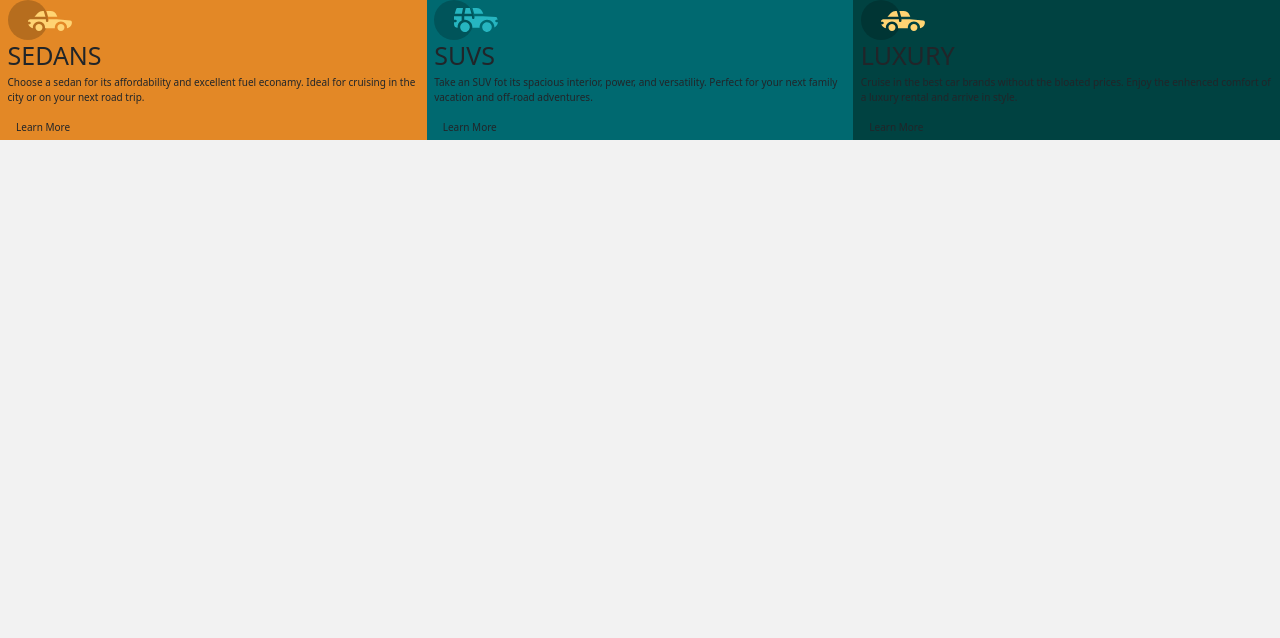
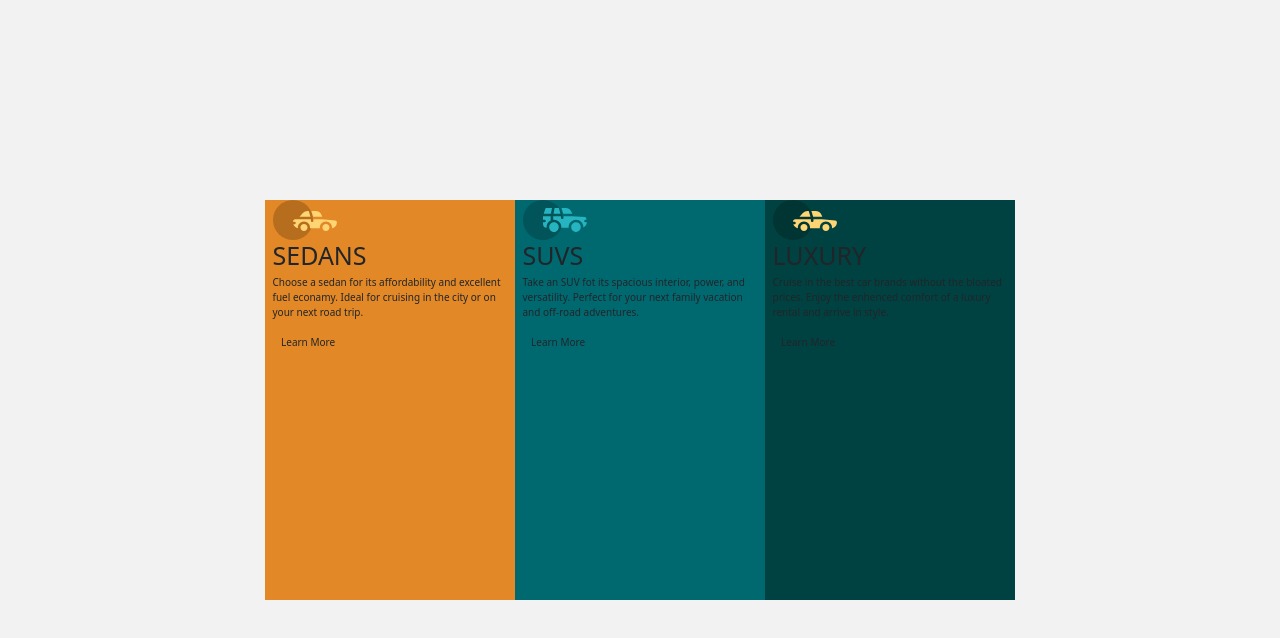
Before and after one commit to jmanager25/3-collumn-preview-card, a plain HTML site: page index.html in a window 1280 px wide. Drawn offline with nearby package versions, Linux system fonts and the light colour scheme.

Commit message:
Add the card structures

```diff
--- a/assets/css/style.css
+++ b/assets/css/style.css
@@ -16,6 +16,16 @@ main {
     min-width: 100%;
 }
 
+.row {
+    align-content: center;
+    height: 100vh;
+}
+
+.content-container {
+    height: 40rem;
+    width: 25rem;
+}
+
 h1 {
     text-transform: uppercase;
 }
--- a/index.html
+++ b/index.html
@@ -16,7 +16,7 @@
     <body>
         <main class="container">
             <div class="row justify-content-center">
-                <div class="sedans col-sm-4">
+                <div class="sedans col-sm-4 content-container">
                     <div>
                         <svg width="64" height="40" xmlns="http://www.w3.org/2000/svg"><g fill="none" fill-rule="evenodd"><circle fill="#000" opacity=".201" cx="20" cy="20" r="20"/><path d="M52.936 24.11c1.942 0 3.517 1.542 3.517 3.445 0 1.903-1.575 3.445-3.517 3.445s-3.516-1.542-3.516-3.445c0-1.903 1.574-3.445 3.516-3.445zm-21.957 0c1.942 0 3.517 1.542 3.517 3.445 0 1.903-1.575 3.445-3.517 3.445s-3.516-1.542-3.516-3.445c0-1.903 1.574-3.445 3.516-3.445zm6.948-4.848v1.429c0 .716.61 1.293 1.348 1.259a1.295 1.295 0 001.225-1.295v-1.393h8.256l13.483 1.313c.956.093 1.676.881 1.676 1.814 0 2.89-2.126 5.303-4.926 5.819.397-3.557-2.458-6.62-6.053-6.62-3.646 0-6.504 3.14-6.039 6.723h-9.879c.466-3.588-2.397-6.722-6.039-6.722-3.595 0-6.45 3.062-6.052 6.62-2.14-.398-3.916-1.912-4.61-3.931h1.142c.731 0 1.32-.598 1.285-1.322-.033-.678-.629-1.2-1.322-1.2H20v-.251c0-1.274 1.066-2.243 2.306-2.243h15.62zM42.59 11c2.645 0 4.99 1.556 5.972 3.963l.726 1.779H40.17L38.413 11h4.178zm-6.865 0l1.758 5.741H26.505l3.357-3.654A6.502 6.502 0 0134.644 11h1.082z" fill="#FFD473" fill-rule="nonzero"/></g></svg>
                     </div>
@@ -26,7 +26,7 @@
                     </p>
                     <button class="btn">Learn More</button>
                 </div>
-                <div class="suvs col-sm-4">
+                <div class="suvs col-sm-4 content-container">
                     <div>
                         <svg width="64" height="40" xmlns="http://www.w3.org/2000/svg"><g fill="none" fill-rule="evenodd"><circle fill="#000" opacity=".201" cx="20" cy="20" r="20"/><path d="M31.002 22.358c2.917 0 5.18 2.593 4.762 5.506a4.828 4.828 0 01-2.962 3.778 4.797 4.797 0 01-5.3-1.165c-1.188-1.26-1.235-2.613-1.263-2.613-.42-2.924 1.857-5.506 4.763-5.506zm22 0c3.457 0 5.798 3.567 4.41 6.744A4.816 4.816 0 0152.3 31.94a4.826 4.826 0 01-4.06-4.077c-.42-2.915 1.846-5.506 4.762-5.506zm-15.04-6.083v1.462a1.29 1.29 0 001.352 1.29c.693-.033 1.227-.631 1.227-1.326v-1.426h8.3l13.056.716a1.29 1.29 0 011.164.917c.27.895.446 1.477.563 1.87h-1.047c-.694 0-1.291.534-1.324 1.228a1.29 1.29 0 001.288 1.352h1.445c-.164 2.225-1.57 4.193-3.6 5.05.13-4.212-3.255-7.63-7.384-7.63-4.317 0-7.762 3.718-7.358 8.086h-7.285c.43-4.655-3.503-8.531-8.131-8.046v-3.543h7.734zm-10.312 0v4.308a7.4 7.4 0 00-4.006 7.274 3.874 3.874 0 01-3.642-3.864v-1.635h1.46a1.29 1.29 0 000-2.58h-1.461v-3.213l.003-.29h7.646zm14.986-8.196c2.65 0 5 1.592 5.984 4.055l.63 1.579a5.525 5.525 0 01-.065-.004l-.026-.002-.034-.002-.022-.002a4.178 4.178 0 00-.224-.006l-.098-.001h-.039l-.136-.001h-.052l-.326-.001H40.211L38.528 8.08zm-13.632 0l-1.122 5.616h-7.144l1.47-4.71a1.29 1.29 0 011.231-.906h5.565zm6.832 0l1.683 5.615h-7.007l1.121-5.615h4.203z" fill="#26B5C0" fill-rule="nonzero"/></g></svg>
                     </div>
@@ -36,7 +36,7 @@
                     </p>
                     <button class="btn">Learn More</button>
                 </div>
-                <div class="luxury col-sm-4">
+                <div class="luxury col-sm-4 content-container">
                     <div>
                         <svg width="64" height="40" xmlns="http://www.w3.org/2000/svg"><g fill="none" fill-rule="evenodd"><circle fill="#000" opacity=".201" cx="20" cy="20" r="20"/><path d="M52.936 24.11c1.942 0 3.517 1.542 3.517 3.445 0 1.903-1.575 3.445-3.517 3.445s-3.516-1.542-3.516-3.445c0-1.903 1.574-3.445 3.516-3.445zm-21.957 0c1.942 0 3.517 1.542 3.517 3.445 0 1.903-1.575 3.445-3.517 3.445s-3.516-1.542-3.516-3.445c0-1.903 1.574-3.445 3.516-3.445zm6.948-4.848v1.429c0 .716.61 1.293 1.348 1.259a1.295 1.295 0 001.225-1.295v-1.393h8.256l13.483 1.313c.956.093 1.676.881 1.676 1.814 0 2.89-2.126 5.303-4.926 5.819.397-3.557-2.458-6.62-6.053-6.62-3.646 0-6.504 3.14-6.039 6.723h-9.879c.466-3.588-2.397-6.722-6.039-6.722-3.595 0-6.45 3.062-6.052 6.62-2.14-.398-3.916-1.912-4.61-3.931h1.142c.731 0 1.32-.598 1.285-1.322-.033-.678-.629-1.2-1.322-1.2H20v-.251c0-1.274 1.066-2.243 2.306-2.243h15.62zM42.59 11c2.645 0 4.99 1.556 5.972 3.963l.726 1.779H40.17L38.413 11h4.178zm-6.865 0l1.758 5.741H26.505l3.357-3.654A6.502 6.502 0 0134.644 11h1.082z" fill="#FFD473" fill-rule="nonzero"/></g></svg>
                     </div>
```
